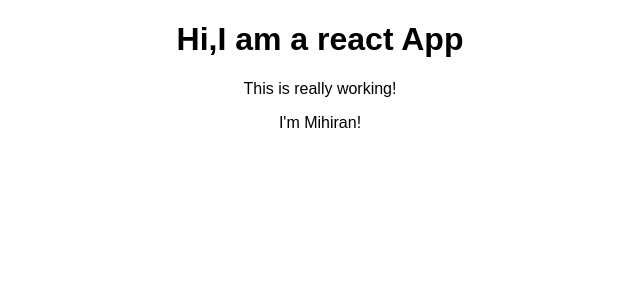
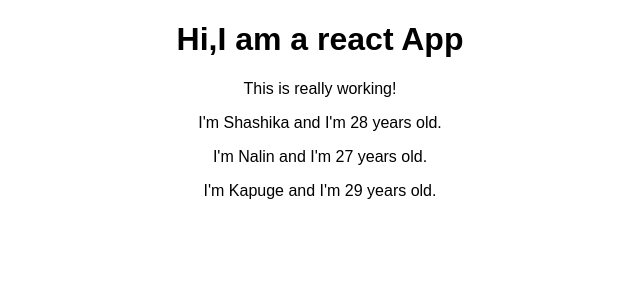
Before and after one commit to mihiranchathuranga/learn_react2, a React (Create React App) app: page / in a window 1280 px wide. Shown: the top 300 px of the page, without its empty margins (320-960 px from the left). Built offline with nearby package versions, Linux system fonts and the light colour scheme.

Commit message:
create a way to use props

```diff
--- a/src/App.js
+++ b/src/App.js
@@ -8,7 +8,10 @@
        <div className="App">
          <h1>Hi,I am a react App</h1>
          <p>This is really working!</p>
-         <Person />
+         <Person name="Shashika" age="28"/>
+         <Person name="Nalin" age="27">I am good Programmer</Person>
+         <Person name="Kapuge" age="29"/>
+
        </div>
      );
     // return ( React.createElement('div',{className:'App'},React.createElement('h1',null,'Hello')));
--- a/src/Person/Person.js
+++ b/src/Person/Person.js
@@ -1,7 +1,8 @@
 import React from 'react';
 
-const person = () =>{
-    return <p>I'm  Mihiran!</p>
+const person = (props) =>{
+    return <p>I'm  {props.name} and I'm {props.age} years old. </p>
+
 }
 
 export default person;
```
